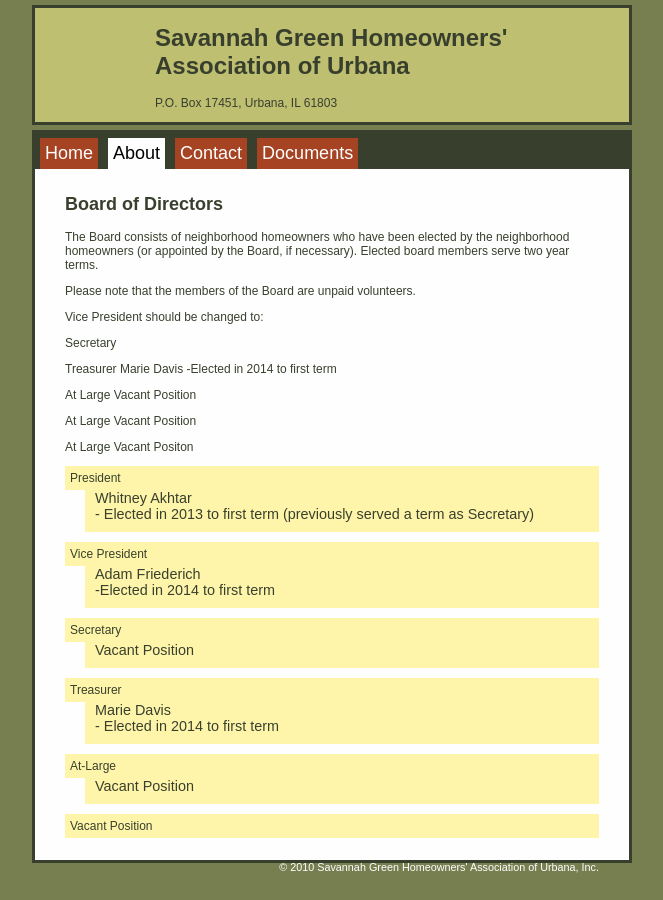
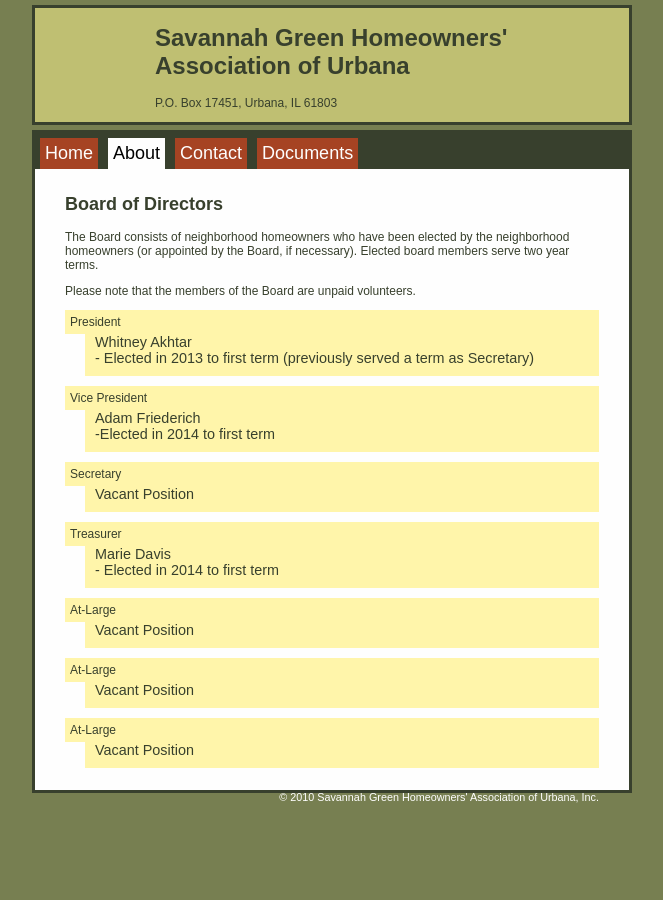
Before and after one commit to edthedev/savannahgreenurbana, a Jekyll site: the page built from about.md, in a window 1280 px wide. Shown: the whole page, without its empty margins (308-971 px from the left). Built offline with Jekyll 4.4.1, drawn with Linux system fonts in a browser that asks for light colours.

Commit message:
Fixes for stray bits.

```diff
--- a/about.md
+++ b/about.md
@@ -15,25 +15,6 @@ layout: default
 <p>
   Please note that the members of the Board are unpaid volunteers.
 </p>
-
-
-Vice President should be changed to:
-
-Secretary
-
-Treasurer
-Marie Davis
--Elected in 2014 to first term
-
-At Large
-Vacant Position
-
-At Large
-Vacant Position
-
-At Large
-Vacant Positon
-
 
 <dl>
   <dt>
@@ -72,7 +53,19 @@ Vacant Positon
   <dd>
     Vacant Position
   </dd>
+
   <dt>
+    At-Large
+  </dt>
+  <dd>
     Vacant Position
+  </dd>
+
+  <dt>
+    At-Large
   </dt>
+  <dd>
+    Vacant Position
+  </dd>
+
 </dl>
```
